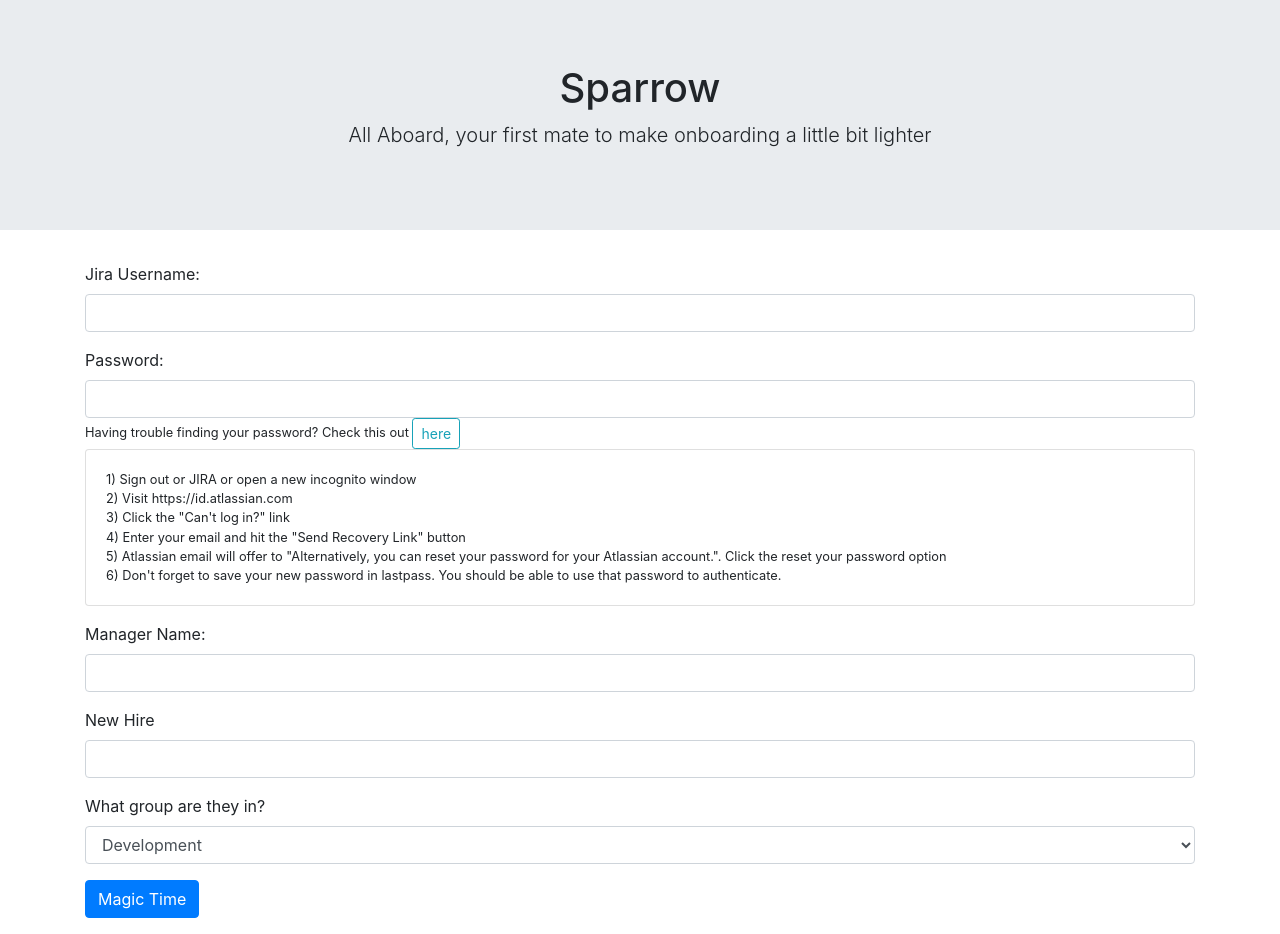
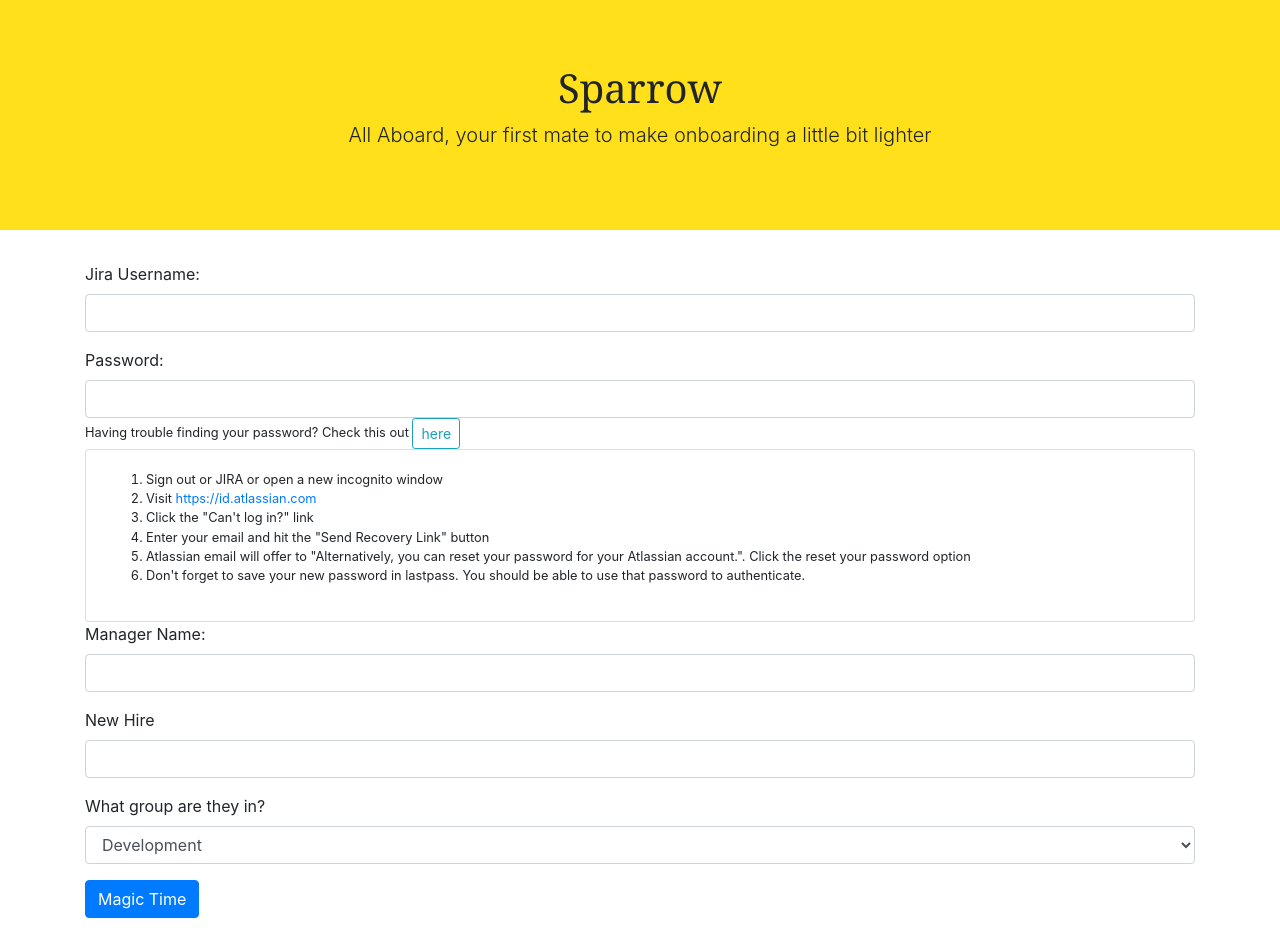
Before and after one commit to bantabot/sparrow, a PHP site: page /hello.php in a window 1280 px wide, after a click on "here". Run offline with PHP 8.4, Linux system fonts and the light colour scheme; some libraries are stand-ins or nearby versions.

Commit message:
clean up spacing and syntax

```diff
--- a/hello.php
+++ b/hello.php
@@ -1,4 +1,5 @@
 <html>
+
 <head>
     <!-- Required meta tags -->
     <meta charset="utf-8">
@@ -6,56 +7,80 @@
 
     <!-- Bootstrap CSS -->
     <link rel="stylesheet" href="https://maxcdn.bootstrapcdn.com/bootstrap/4.0.0/css/bootstrap.min.css" integrity="sha384-Gn5384xqQ1aoWXA+058RXPxPg6fy4IWvTNh0E263XmFcJlSAwiGgFAW/dAiS6JXm" crossorigin="anonymous">
+    <style>
+        h1 {
+            font-family: Georgia, "Times New Roman", Times, serif;
+        }
+    </style>
 
-    <title>Document</title>
+    <title>Sparrow</title>
 </head>
+
 <body>
+<!------------------Begin Header------------------->
 
-
-<div class="jumbotron jumbotron-fluid">
+    <div class="jumbotron jumbotron-fluid" style="background-color: #ffe01b;">
         <div class="container-fluid text-center">
             <h1>Sparrow</h1>
             <p class="lead">All Aboard, your first mate to make onboarding a little bit lighter</p>
         </div>
     </div>
+
+<!-------------------End Header--------------------->
+
+
+
+<!------------------Begin Form---------------------->
     <div class="container">
+        <form action="success.php" method="post">
 
-    <form action="success.php" method="post">
+<!------------------ Get jira username-------------->
+
             <div class="form-group">
                 <label for="jiraUsername">Jira Username:</label>
                 <input type="text" class="form-control" id="jiraUsername" name="username">
             </div>
+
+<!------------------ Get jira password------------------>
+
             <div class="form-group">
                 <label for="password">Password:</label>
                 <input type="password" name="password" class="form-control" id="password">
+
+<!------------------Password help------------------>
+
                 <small>Having trouble finding your password? Check this out <a href="#passwordinstructions" data-toggle="collapse" class="btn btn-outline-info btn-sm" role="button" aria-expanded="false" aria-controls="collapseExample">here</a>
                     <div class="collapse" id="passwordinstructions">
                         <div class="card card-body">
-                        1) Sign out or JIRA or open a new incognito window <br>
-                        2) Visit https://id.atlassian.com <br>
-                        3) Click the "Can't log in?" link <br>
-                        4) Enter your email and hit the "Send Recovery Link" button <br>
-                        5) Atlassian email will offer to "Alternatively, you can reset your password for your Atlassian account.". Click the reset your password option
-                        <br>
-                        6) Don't forget to save your new password in lastpass. You should be able to use that password to authenticate.
-                    </div>
+                            <ol>
+                                <li> Sign out or JIRA or open a new incognito window </li>
+                                <li> Visit <a href="https://id.atlassian.com">https://id.atlassian.com</a> </li>
+                                <li> Click the "Can't log in?" link </li>
+                                <li> Enter your email and hit the "Send Recovery Link" button </li>
+                                <li> Atlassian email will offer to "Alternatively, you can reset your password for your Atlassian account.". Click the reset your password option </li>
+                                <li> Don't forget to save your new password in lastpass. You should be able to use that password to authenticate.</li>
+                            </ol>
                         </div>
                 </small>
+            </div>
 
-        </div>
+<!------------------End Password------------------>
+
+<!--Manager Name-->
+
             <div class="form-group">
                 <label for="managerName">Manager Name:</label>
                 <input type="text" class="form-control" id="managerName" name="managerName">
-
-
             </div>
 
+<!--New Hire Name-->
 
             <div class="form-group">
                 <label for="newHire">New Hire</label>
                 <input type="text" class="form-control" name="newHire" id="newHire">
+            </div>
 
-        </div>
+<!--Get group_name-->
 
             <div class="form-group">
                 <label for="group">What group are they in?</label>
@@ -64,22 +89,21 @@
                     <option>Ops</option>
                     <option>Front-End</option>
                 </select>
-
-        </div>
-        <button type="submit" class="btn btn-primary">Magic Time</button>
-
             </div>
 
+<!--Submit Button  -->
 
-
-
+            <button type="submit" class="btn btn-primary">Magic Time</button>
         </form>
     </div>
+
+<!--End Form-->
 
 <!--Bootstrap js-->
 <script src="https://code.jquery.com/jquery-3.2.1.slim.min.js" integrity="sha384-KJ3o2DKtIkvYIK3UENzmM7KCkRr/rE9/Qpg6aAZGJwFDMVNA/GpGFF93hXpG5KkN" crossorigin="anonymous"></script>
 <script src="https://cdnjs.cloudflare.com/ajax/libs/popper.js/1.12.9/umd/popper.min.js" integrity="sha384-ApNbgh9B+Y1QKtv3Rn7W3mgPxhU9K/ScQsAP7hUibX39j7fakFPskvXusvfa0b4Q" crossorigin="anonymous"></script>
 <script src="https://maxcdn.bootstrapcdn.com/bootstrap/4.0.0/js/bootstrap.min.js" integrity="sha384-JZR6Spejh4U02d8jOt6vLEHfe/JQGiRRSQQxSfFWpi1MquVdAyjUar5+76PVCmYl" crossorigin="anonymous"></script>
+
 </body>
 
 </html>
```
Also changed, not shown: function.php (+16 -14 lines), success.php (+30 -18 lines), templateSuccess.php (+18 -7 lines), ticketTemplate.php (+28 -15 lines). Lines whose indentation alone changed are shown as unchanged.
